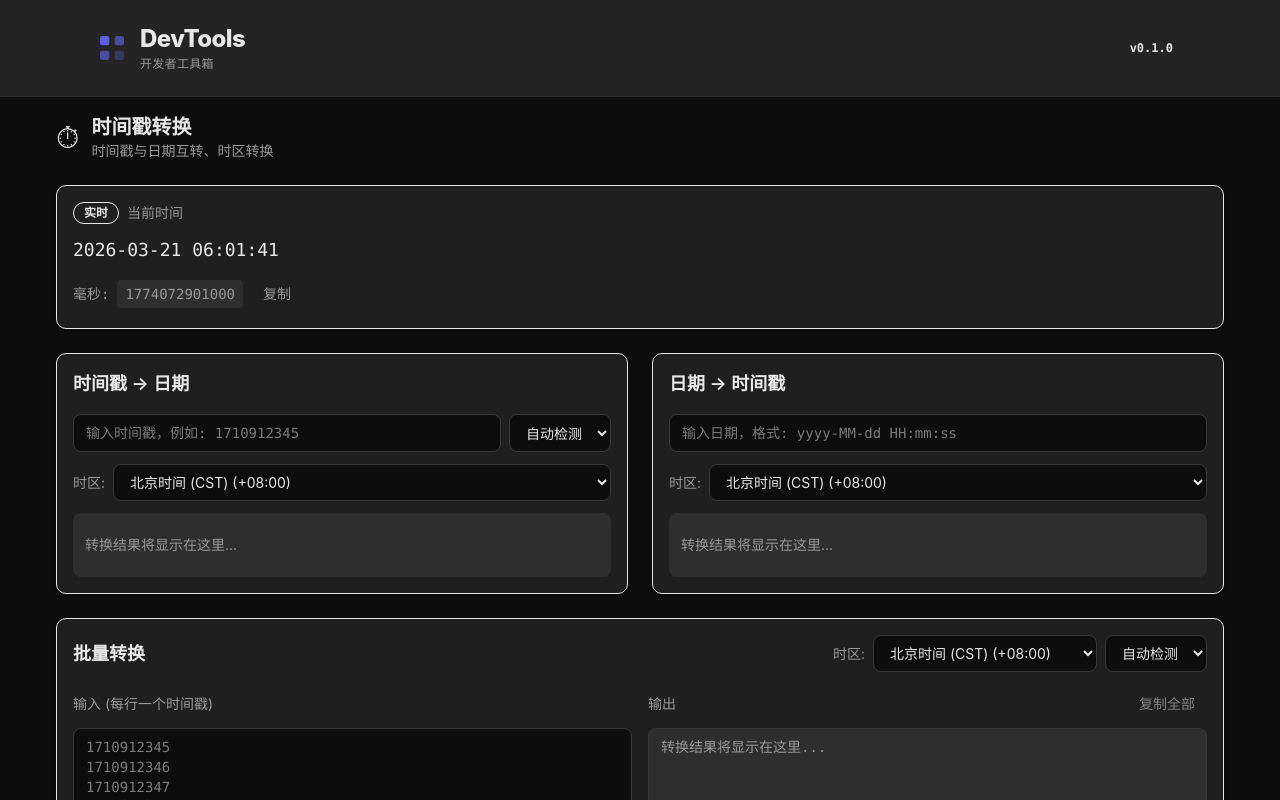
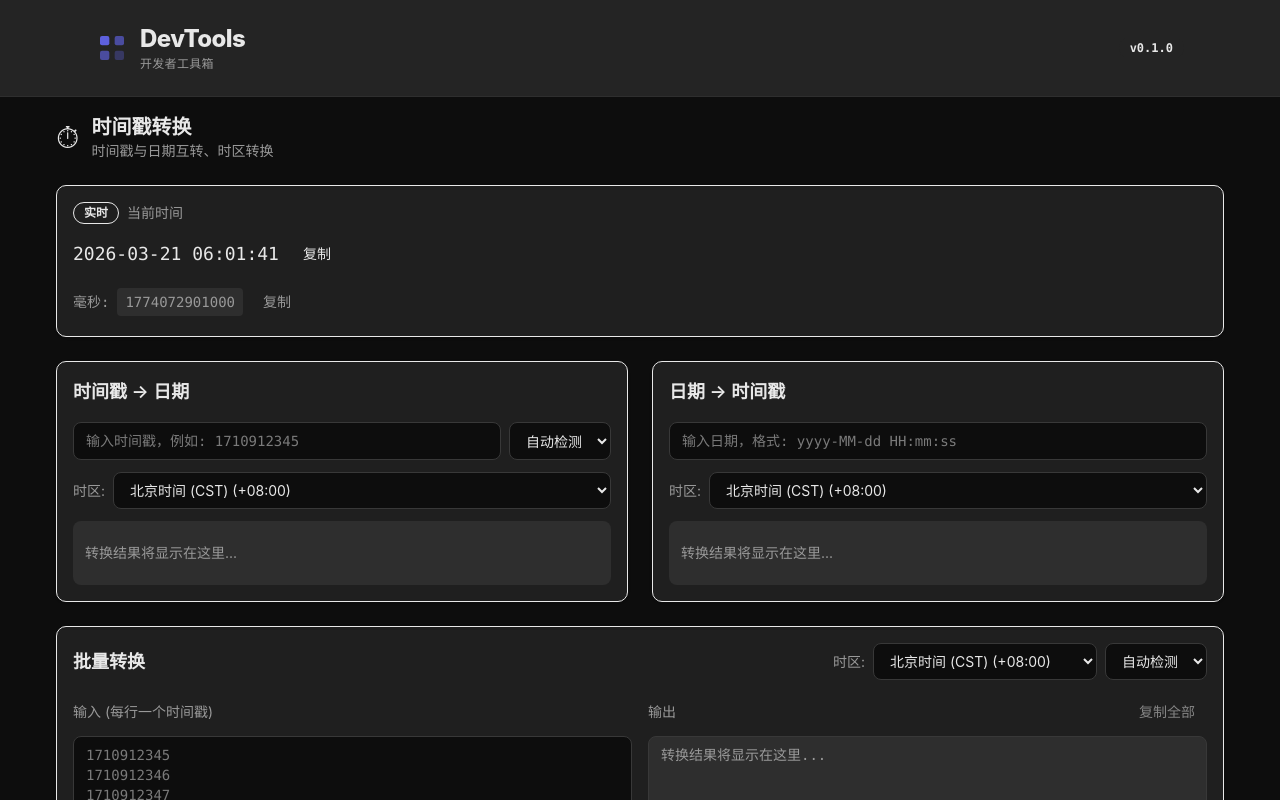
Before and after one commit to phycholee/dev-tools, a Vue app: page /timestamp-converter in a window 1280 px wide. Shown: the top 800 px of the page. Built offline with nearby package versions, Linux system fonts and the light colour scheme.

Commit message:
feat(timestamp): add copy button for formatted current time

```diff
--- a/src/tools/timestamp-converter/TimestampConverter.vue
+++ b/src/tools/timestamp-converter/TimestampConverter.vue
@@ -16,7 +16,12 @@
           <Badge variant="outline" class="text-xs">实时</Badge>
           <span class="text-sm text-muted-foreground">当前时间</span>
         </div>
-        <div class="font-mono text-lg select-all">{{ currentTimeFormatted }}</div>
+        <div class="flex items-center gap-3">
+          <span class="font-mono text-lg select-all">{{ currentTimeFormatted }}</span>
+          <Button variant="ghost" size="sm" @click="copyToClipboard(currentTimeFormatted)">
+            复制
+          </Button>
+        </div>
         <div class="flex items-center gap-2 font-mono text-sm text-muted-foreground">
           <span>毫秒:</span>
           <code class="bg-muted px-2 py-1 rounded select-all">{{ currentTimestamp.milliseconds }}</code>
```
